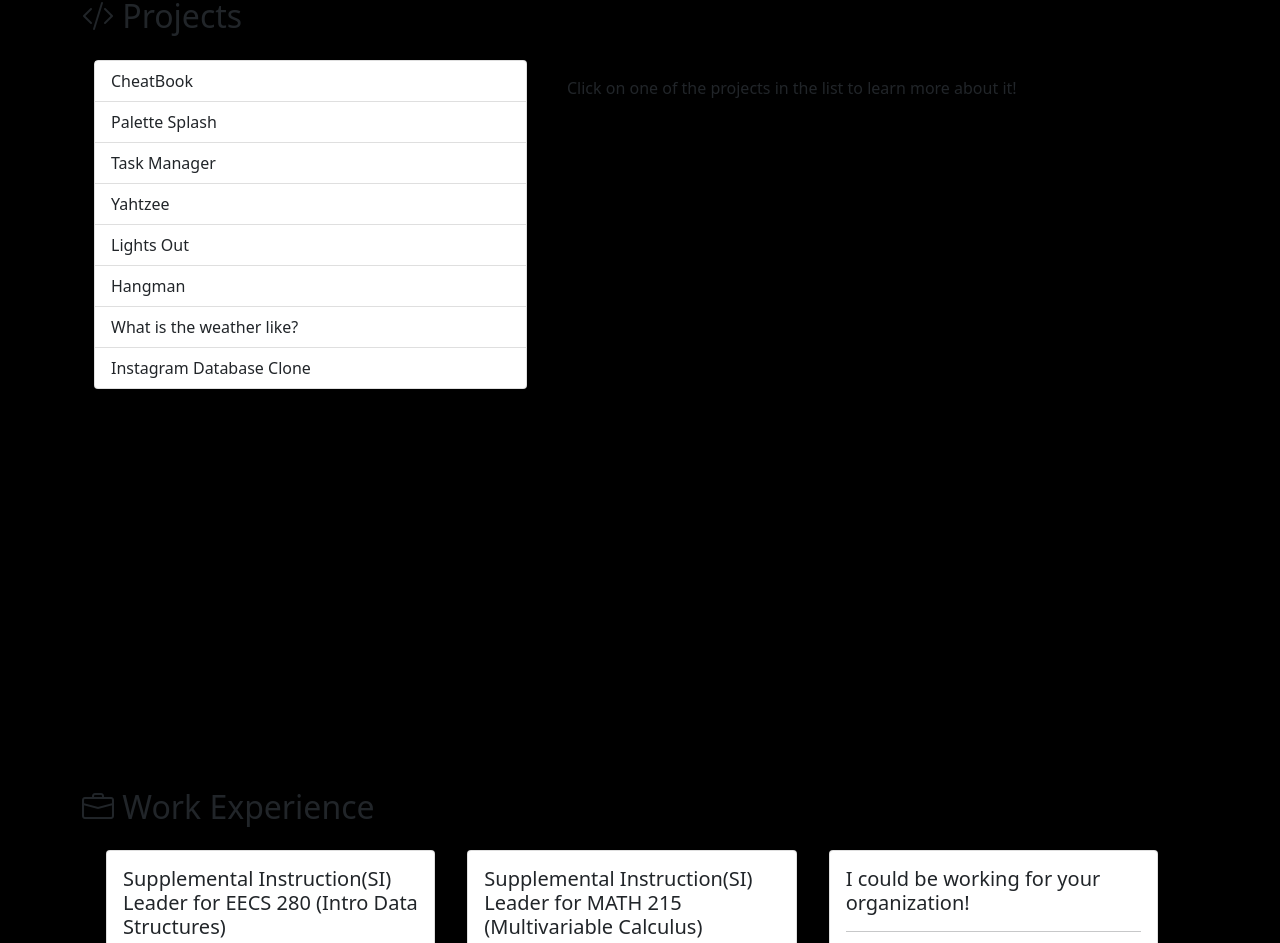
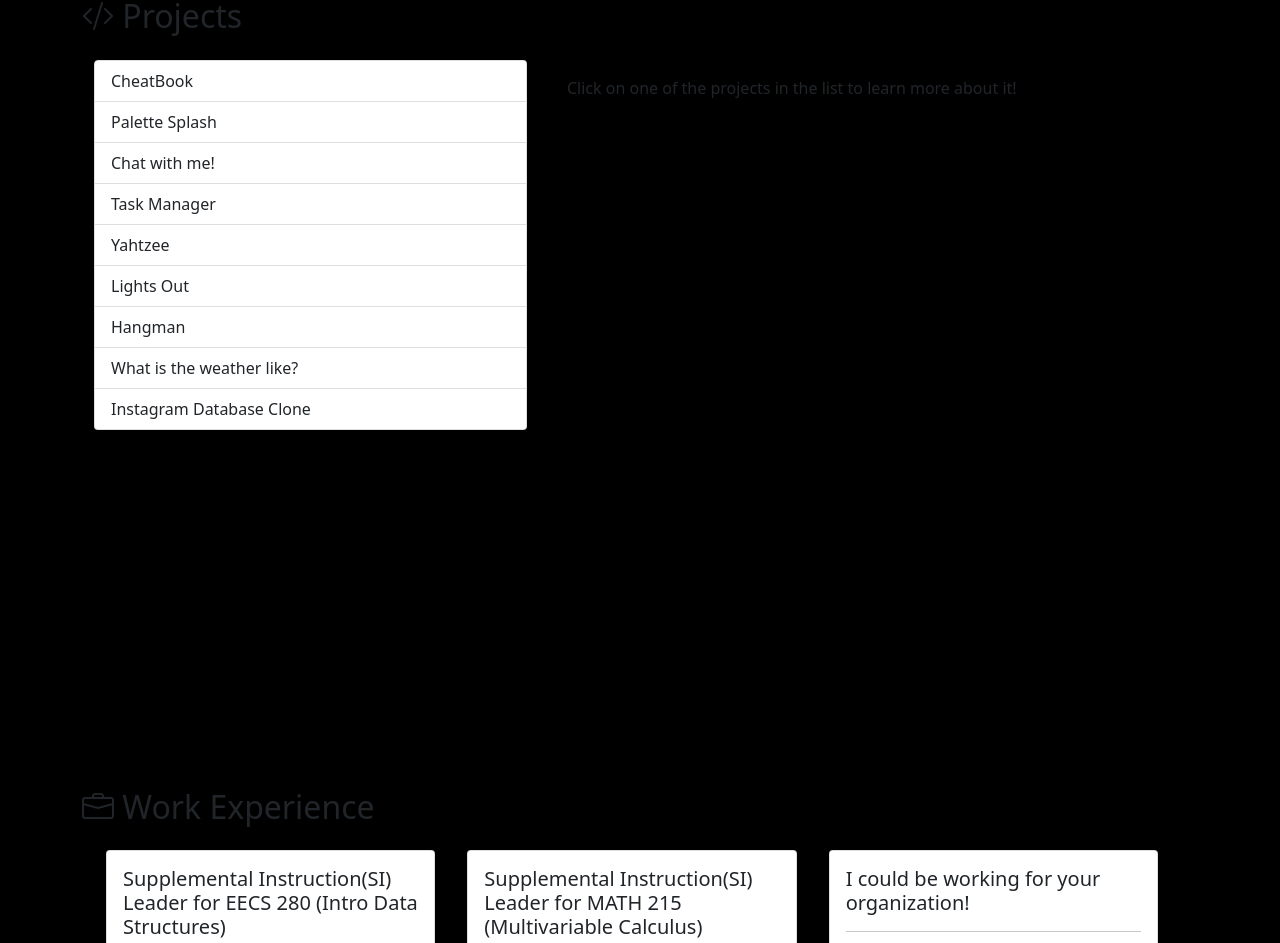
Before and after one commit to arryan135/React-Website1.0, a Vue app: page / in a window 1280 px wide. Shown: the part 1868-2811 px from the top of the page. Built offline with nearby package versions, Linux system fonts and the light colour scheme.

Commit message:
add Chat application porject description

```diff
--- a/src/components/ProjectInformation.vue
+++ b/src/components/ProjectInformation.vue
@@ -43,12 +43,14 @@
                          <p>If you would like to check out Palette Splash for yourself, you can find it <a href="https://arryan135.github.io/palette_splash/" target="_blank" rel="noopener noreferrer">here</a>!</p>
                          <p>If you would like to know more about the implementation details, check out my GitHub <a href="https://github.com/arryan135/palette_splash" target="_blank" rel="noopener noreferrer">repo</a>.</p>`
                     },
-                    // {
-                    //     name: "shift",
-                    //     html:
-                    //     `<p>Second of four in the programming languages series of projects, <span class="italic">shift</span> is a return to a more traditional syntax. Using only characters that can be accessed when the Shift key is held down on a U.S. layout keyboard, and taking inspiration from Bash syntax, shift provides 26 registers and 4096 words of memory for the program. Although stack frames are a bit trickier to work with, the readability is very much improved over beep boop.</p>
-                    //     <p>If you'd like to check out <span class="italic">shift</span> for yourself, you can find it <a href="https://danlliu.github.io/shift" target="_blank" rel="noopener noreferrer"> here</a>!</p>`
-                    // },
+                    {
+                        name: "Chat with me!",
+                        html:
+                        `<p>This is a real-time chat application build using <span class="italic">Socket.io</span> and <span class="italic">NodeJS</span>. It allows users to create and join rooms so that they can chat among themselves. While chatting, the users are also given the functionality to share their current location via a simple button click.</p>
+                         <p>The process of creating a user and a room first goes through some validation, which makes sure that the username and the room name are unique. After this validation, using <span class="italic">Socket.io</span> a network TCP link is established between the server and clients. This underlining TCP network connection enabled using <span class="italic">Socket.io</span> makes sure that users are effectively able to chat among themselves in real-time. Built upon an <span class="italic">Express</span> server, the <span class="italic">Socket.io</span> server is responsible for handling client-related events. These events range from allowing a client to join rooms, send messages, send google map location links, and disconnecting a user’s socket connection when he/she leaves the chat app. Subsequently, this server-side chat data is injected into <span class="italic">Mustache</span> templated client-side <span class="italic">HTML</span> files using <span class="italic">Vanilla JavaScript</span>. This client-side <span class="italic">JavaScript</span> is also responsible to implement a thoughtful auto-scroll functionality for the chats.</p>
+                         <p>If you would like to check out this chat app for yourself, you can find it <a href="https://arryan-websocket-chat-app.herokuapp.com/" target="_blank" rel="noopener noreferrer">here</a>!</p>
+                         <p>If you would like to know more about this app’s implementation details, check out my GitHub <a href="https://github.com/arryan135/Node-socket-chat-app" target="_blank" rel="noopener noreferrer">repo</a>.</p>`
+                    },
                     {
                         name: "Task Manager",
                         html:
```
